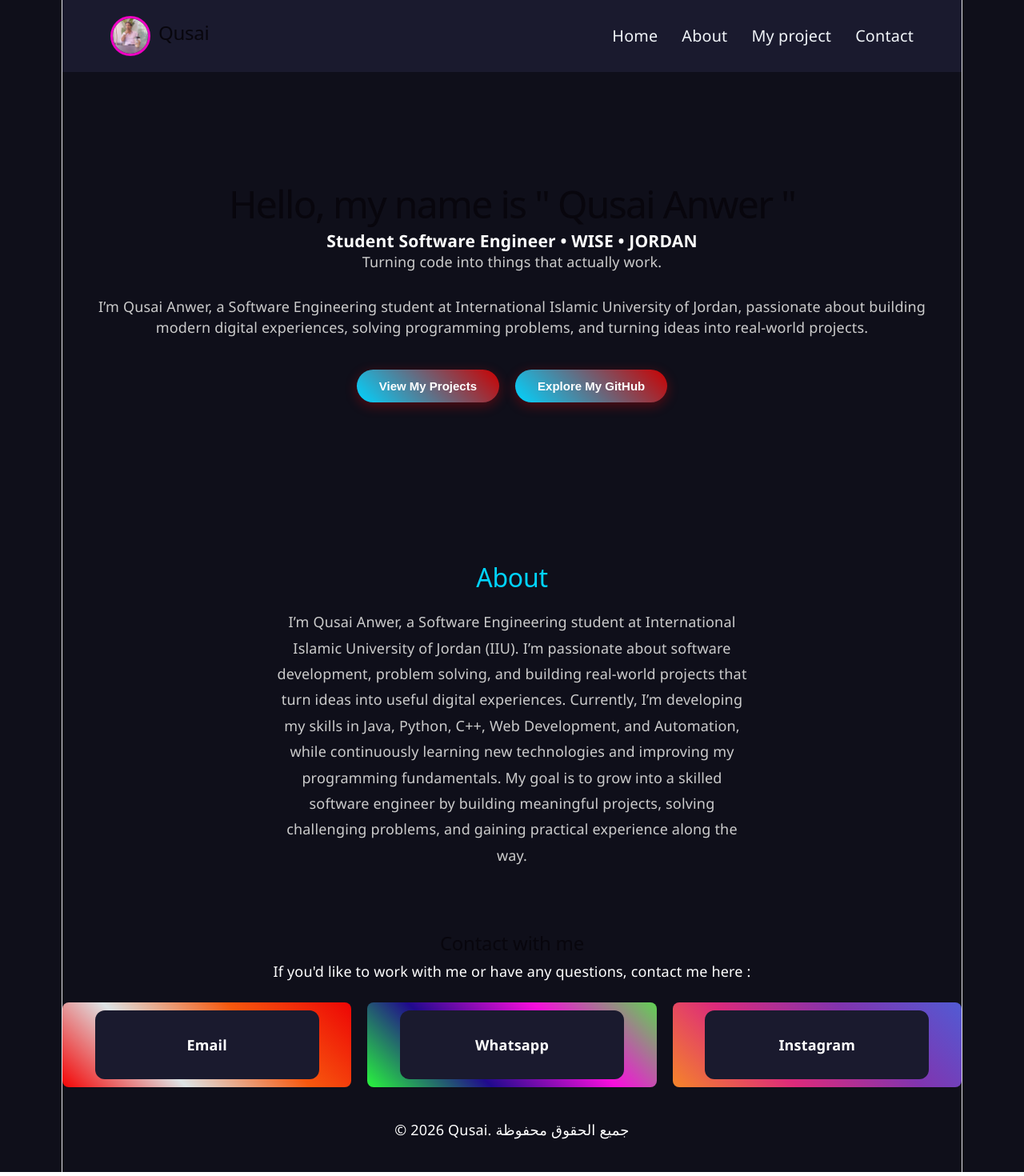
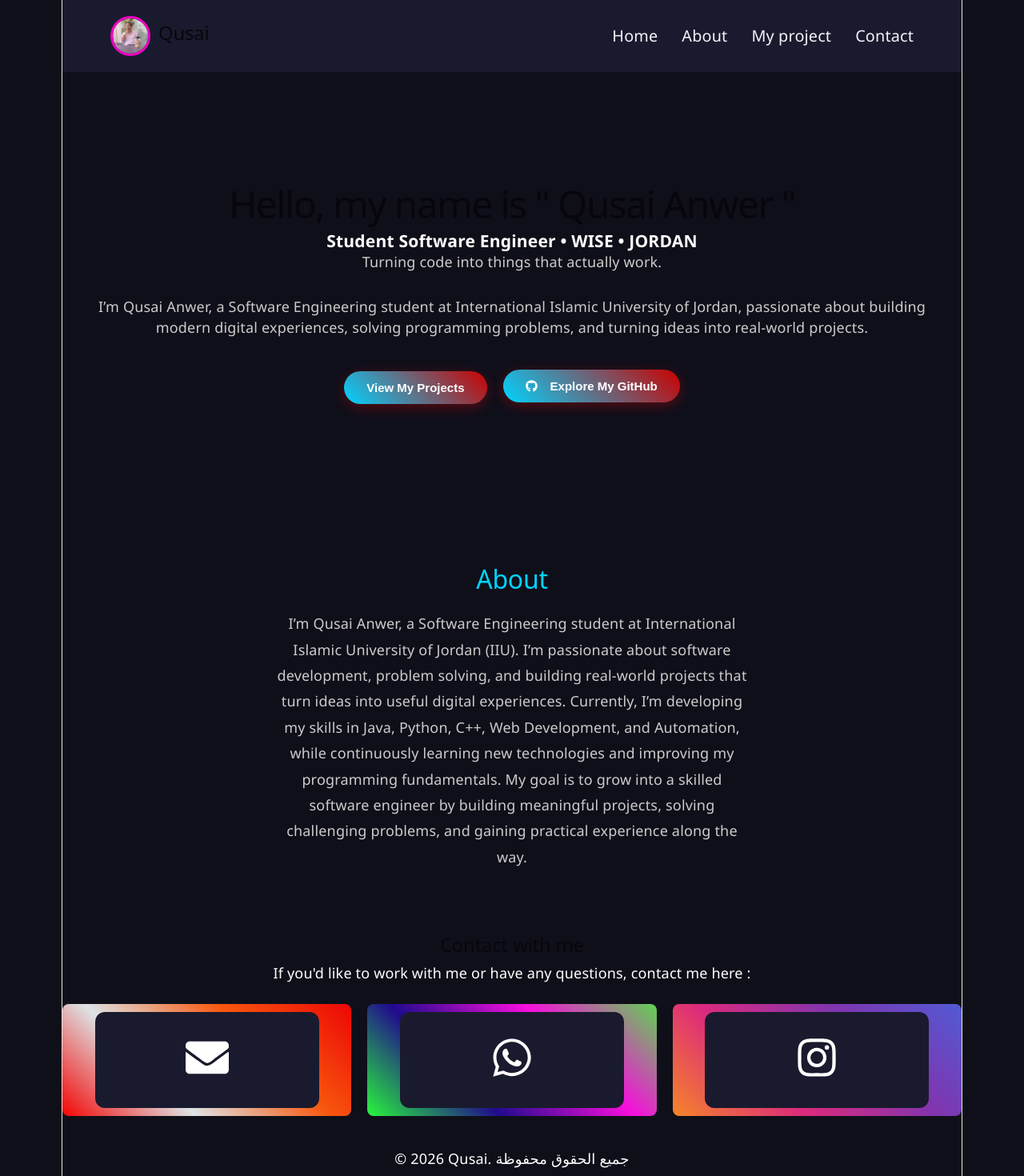
Before and after one commit to qusaianwer/qusai-protfilio, a React (Vite) app: page / in a window 1280 px wide. Shown: the top 1470 px of the page at 80% size. Built offline with nearby package versions, Linux system fonts and the light colour scheme.

Commit message:
add somthing

```diff
--- a/package.json
+++ b/package.json
@@ -12,6 +12,7 @@
   "dependencies": {
     "react": "^19.2.8",
     "react-dom": "^19.2.8",
+    "react-icons": "^5.7.0",
     "react-router-dom": "^7.18.4"
   },
   "devDependencies": {
--- a/src/App.css
+++ b/src/App.css
@@ -166,6 +166,11 @@ body {
     font-size: 14px;
 }
 
+.card svg {
+    font-size: 3rem;
+    color: white;
+}
+
 @media (max-width: 768px) {
     .navbar {
         flex-direction: column;
@@ -239,6 +244,12 @@ body {
 .social-icon {
     width: 100%;
     height: 100%;
+}
+
+.btn-icon {
+    font-size: 1.rem;
+    margin-right: 8px;
+    vertical-align: middle;
 }
 
 @media (max-width: 600px) {
--- a/src/components/contact.jsx
+++ b/src/components/contact.jsx
@@ -1,13 +1,14 @@
+import { FaEnvelope, FaWhatsapp, FaInstagram } from "react-icons/fa";
+
 function Contact() {
   return (
     <section className="contact" id="contact">
       <h2>Contact with me</h2>
       <p>If you'd like to work with me or have any questions, contact me here :</p>
 
-
       <div className="social-links">
-        <a href="mailto:qusaianwer06@gmail.com" className="social-icon">
-         <div className="card">Email</div>
+        <a href="mailto:qusaianwer06@gmail.com" className="social-icon" aria-label="Email">
+          <div className="card"><FaEnvelope /></div>
         </a>
 
         <a
@@ -15,8 +16,9 @@ function Contact() {
           target="_blank"
           rel="noopener noreferrer"
           className="social-icon whatsapp"
-        ><div className="card">Whatsapp</div>
-
+          aria-label="WhatsApp"
+        >
+          <div className="card"><FaWhatsapp /></div>
         </a>
 
         <a
@@ -24,8 +26,9 @@ function Contact() {
           target="_blank"
           rel="noopener noreferrer"
           className="social-icon instagram"
-        ><div className="card">Instagram</div>
-
+          aria-label="Instagram"
+        >
+          <div className="card"><FaInstagram /></div>
         </a>
       </div>
     </section>
--- a/src/components/hero.jsx
+++ b/src/components/hero.jsx
@@ -1,4 +1,5 @@
 import { Link } from "react-router-dom";
+import { FaGithub } from "react-icons/fa"
 function Hero() {
   return (
     <section className="hero" id="hero">
@@ -9,7 +10,7 @@ function Hero() {
       <Link to="/projects">
         <button>View My Projects</button>
         </Link>
-      <a href="https://github.com/qusaianwer"><button>Explore My GitHub</button></a>
+      <a href="https://github.com/qusaianwer"><button><FaGithub className="btn-icon"/> Explore My GitHub</button></a>
 
     </section>
   );
```
Also changed, not shown: 1 other file (tests, documents, lock files or other folders).
